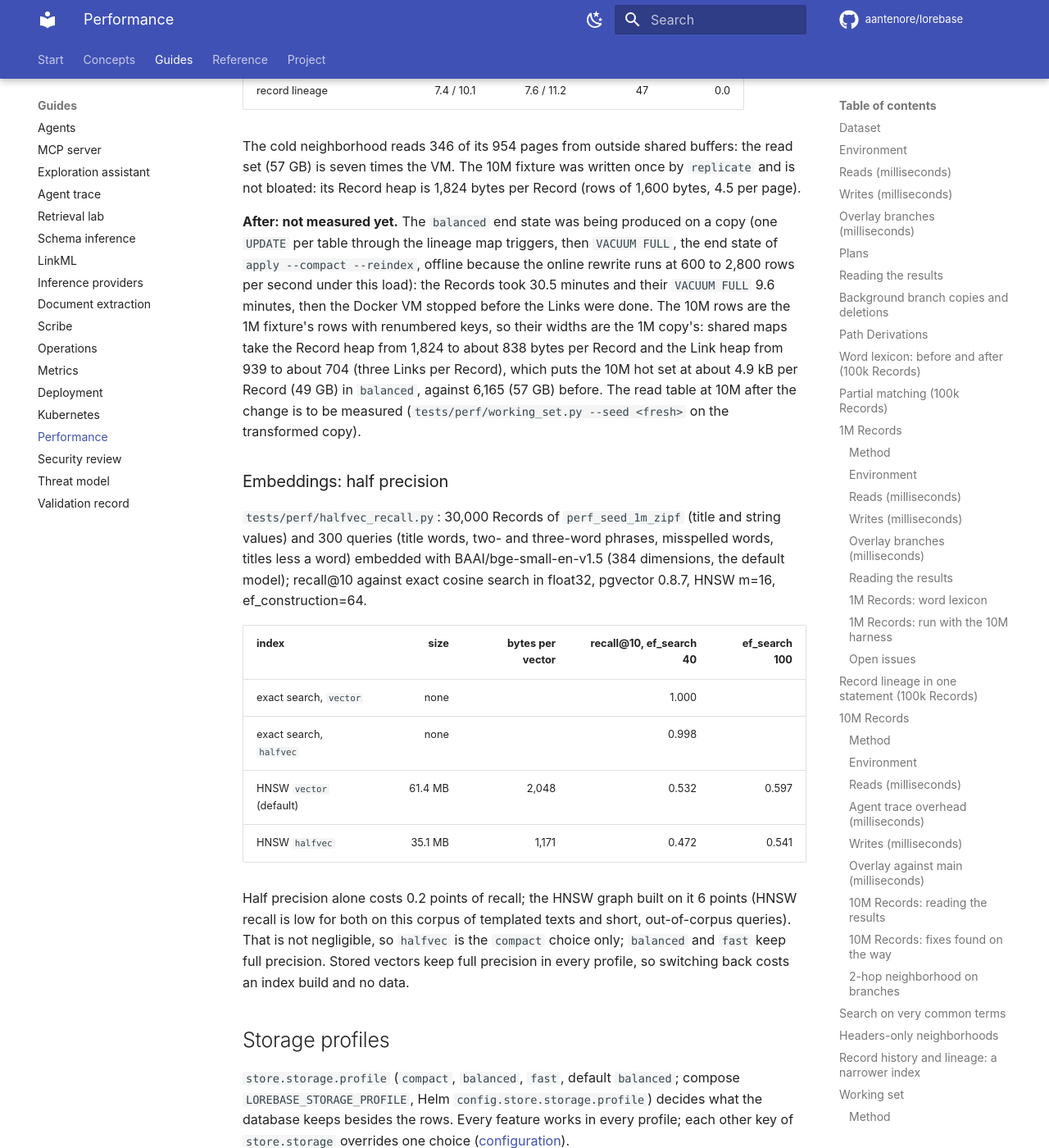
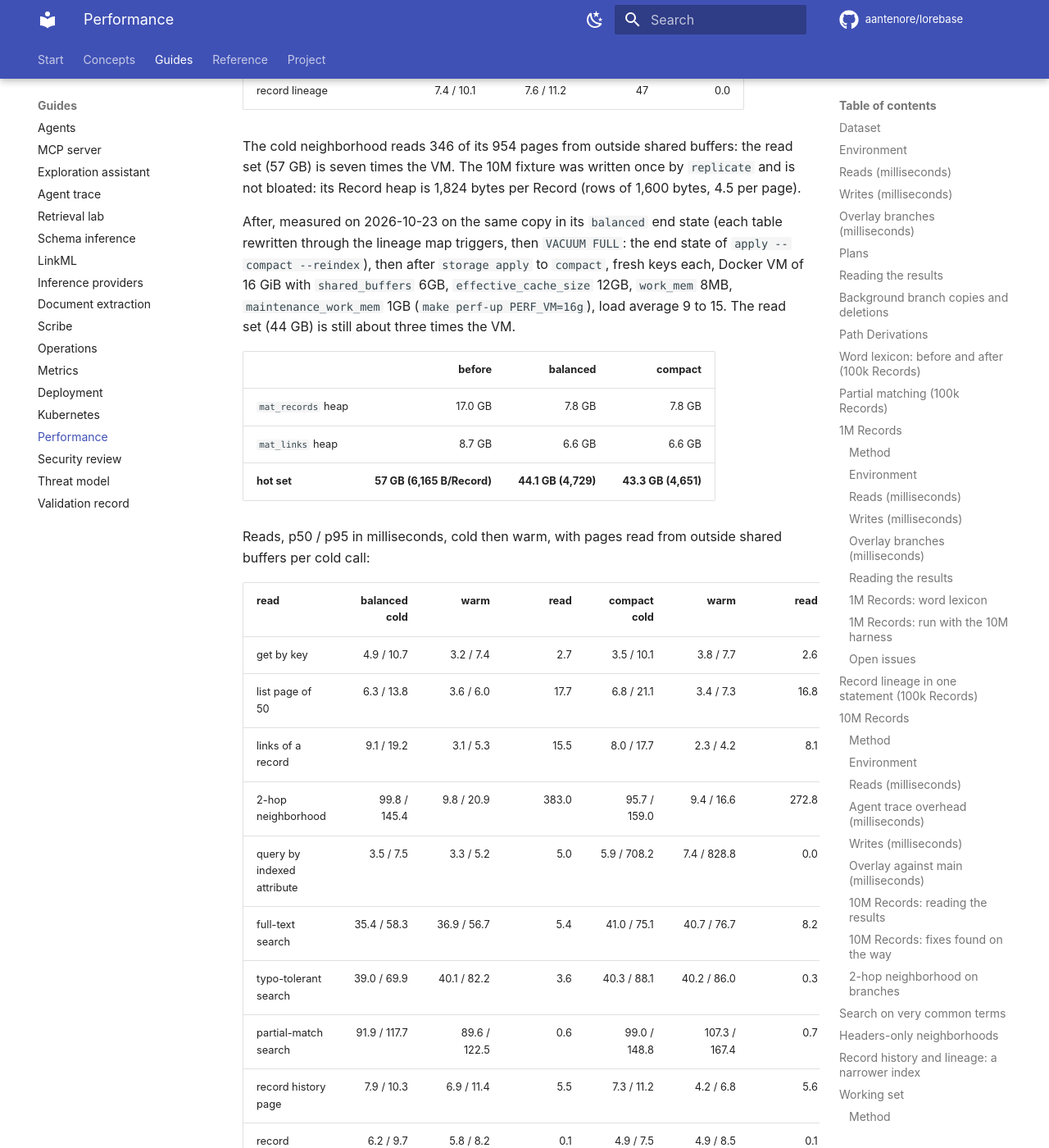
Before and after one commit to aantenore/lorebase, an MkDocs documentation site: the page built from docs/performance.md, in a window 1280 px wide and 1400 px high, scrolled down 37168 px. Shown: the whole window at 82% size. Built offline with MkDocs 1.6.1 and Material for MkDocs 9.7.7, drawn with Linux system fonts in a browser that asks for light colours; comment, search, counter and statistics services are not loaded; some of the changed text lies outside the part shown.

Commit message:
Replace the 10M storage profile estimate with measured sizes, reads and commits

```diff
--- a/docs/performance.md
+++ b/docs/performance.md
@@ -1024,16 +1024,54 @@ The cold neighborhood reads 346 of its 954 pages from outside shared buffers: th
 (57 GB) is seven times the VM. The 10M fixture was written once by `replicate` and is not
 bloated: its Record heap is 1,824 bytes per Record (rows of 1,600 bytes, 4.5 per page).
 
-**After: not measured yet.** The `balanced` end state was being produced on a copy (one
-`UPDATE` per table through the lineage map triggers, then `VACUUM FULL`, the end state of
-`apply --compact --reindex`, offline because the online rewrite runs at 600 to 2,800 rows per
-second under this load): the Records took 30.5 minutes and their `VACUUM FULL` 9.6 minutes,
-then the Docker VM stopped before the Links were done. The 10M rows are the 1M fixture's rows
-with renumbered keys, so their widths are the 1M copy's: shared maps take the Record heap from
-1,824 to about 838 bytes per Record and the Link heap from 939 to about 704 (three Links per
-Record), which puts the 10M hot set at about 4.9 kB per Record (49 GB) in `balanced`, against
-6,165 (57 GB) before. The read table at 10M after the change is to be measured
-(`tests/perf/working_set.py --seed <fresh>` on the transformed copy).
+After, measured on 2026-10-23 on the same copy in its `balanced` end state (each table
+rewritten through the lineage map triggers, then `VACUUM FULL`: the end state of `apply
+--compact --reindex`), then after `storage apply` to `compact`, fresh keys each, Docker VM of
+16 GiB with `shared_buffers` 6GB, `effective_cache_size` 12GB, `work_mem` 8MB,
+`maintenance_work_mem` 1GB (`make perf-up PERF_VM=16g`), load average 9 to 15. The read set
+(44 GB) is still about three times the VM.
+
+| | before | balanced | compact |
+|---|---:|---:|---:|
+| `mat_records` heap | 17.0 GB | 7.8 GB | 7.8 GB |
+| `mat_links` heap | 8.7 GB | 6.6 GB | 6.6 GB |
+| **hot set** | **57 GB (6,165 B/Record)** | **44.1 GB (4,729)** | **43.3 GB (4,651)** |
+
+Reads, p50 / p95 in milliseconds, cold then warm, with pages read from outside shared buffers
+per cold call:
+
+| read | balanced cold | warm | read | compact cold | warm | read |
+|---|---:|---:|---:|---:|---:|---:|
+| get by key | 4.9 / 10.7 | 3.2 / 7.4 | 2.7 | 3.5 / 10.1 | 3.8 / 7.7 | 2.6 |
+| list page of 50 | 6.3 / 13.8 | 3.6 / 6.0 | 17.7 | 6.8 / 21.1 | 3.4 / 7.3 | 16.8 |
+| links of a record | 9.1 / 19.2 | 3.1 / 5.3 | 15.5 | 8.0 / 17.7 | 2.3 / 4.2 | 8.1 |
+| 2-hop neighborhood | 99.8 / 145.4 | 9.8 / 20.9 | 383.0 | 95.7 / 159.0 | 9.4 / 16.6 | 272.8 |
+| query by indexed attribute | 3.5 / 7.5 | 3.3 / 5.2 | 5.0 | 5.9 / 708.2 | 7.4 / 828.8 | 0.0 |
+| full-text search | 35.4 / 58.3 | 36.9 / 56.7 | 5.4 | 41.0 / 75.1 | 40.7 / 76.7 | 8.2 |
+| typo-tolerant search | 39.0 / 69.9 | 40.1 / 82.2 | 3.6 | 40.3 / 88.1 | 40.2 / 86.0 | 0.3 |
+| partial-match search | 91.9 / 117.7 | 89.6 / 122.5 | 0.6 | 99.0 / 148.8 | 107.3 / 167.4 | 0.7 |
+| record history page | 7.9 / 10.3 | 6.9 / 11.4 | 5.5 | 7.3 / 11.2 | 4.2 / 6.8 | 5.6 |
+| record lineage | 6.2 / 9.7 | 5.8 / 8.2 | 0.1 | 4.9 / 7.5 | 4.9 / 8.5 | 0.1 |
+
+- The hot set is 23% smaller than before (4,729 against 6,165 bytes per Record), close to the
+  4.9 kB the 1M widths predicted; `compact` saves another 0.8 GB (the values index and the
+  per-Attribute indexes it leaves out).
+- The cold neighborhood went from 122 to 100 ms at p50 (`balanced`; the before-run had 2 GB of
+  shared buffers and a load of 40 to 75, so part of the gain is the machine).
+- `compact` at 10M: the attribute query scans the Kind (190,000 pages per call, p95 0.7 s,
+  all from shared buffers once read); every other read is as in `balanced`.
+- Producing the end state: the Records rewrite took 30.5 minutes and its `VACUUM FULL` 9.6;
+  the Links rewrite 27 minutes in ten parallel page ranges (WAL-bound at about 24 MB/s, with
+  the maps stored first in one statement so the ranges did not wait for each other's map
+  inserts) and its `VACUUM FULL` 9.4 minutes. `storage apply` to `compact` afterwards took
+  13.5 minutes, almost all of it the rewrite pass checking every page and finding no row left
+  in the other form.
+
+Commits of 1,000 Part updates, six after each read run at load 9 to 13: p50 2,711 ms in
+`balanced`, 2,332 ms in `compact`. Commits are slower at 10M than at 1M in both profiles,
+and `compact` is not slower than `balanced` under the same load: the 2,108 ms of the 1M
+`compact` run was the load (95 to 105) of that run. The six runs are sequential, not
+alternating, as switching profiles at 10M rebuilds the values index.
 
 ### Embeddings: half precision
 
@@ -1123,20 +1161,19 @@ connections, sorts and growth:
 
 Bytes per Record of the agent read set: the core reads (Records, Links and their indexes:
 get, pages, Links, neighborhoods, attribute queries, search) and everything including history
-and lineage. Measured at 1M; at 10M and 100M, the 10M fixture's sizes with the row widths
-measured at 1M (estimates; 100M is ten times 10M).
+and lineage. Measured at 1M and 10M; 100M is ten times 10M (an estimate).
 
 | | compact | balanced | fast |
 |---|---:|---:|---:|
 | core read set, bytes per Record | 2,210 | 2,290 | 3,690 |
 | whole read set, bytes per Record (1M measured) | 5,714 | 5,791 | 7,006 |
-| whole read set, bytes per Record (10M estimate) | 4,860 | 4,940 | 6,350 |
+| whole read set, bytes per Record (10M measured; `fast` estimated) | 4,651 | 4,729 | 6,350 |
 | 1M Records: core / whole read set | 2.2 / 5.5 GB | 2.3 / 5.5 GB | 3.7 / 6.7 GB |
 | 1M Records: memory to keep the whole set resident | 7 GB | 7 GB | 8.5 GB |
-| 10M Records: core / whole read set | 22 / 49 GB | 23 / 49 GB | 37 / 64 GB |
-| 10M Records: memory to keep the whole set resident | 61 GB | 62 GB | 80 GB |
-| 100M Records: core / whole read set | 220 / 486 GB | 229 / 494 GB | 369 / 635 GB |
-| 100M Records: memory to keep the whole set resident | 610 GB | 620 GB | 795 GB |
+| 10M Records: core / whole read set | 22 / 43 GB | 23 / 44 GB | 37 / 64 GB |
+| 10M Records: memory to keep the whole set resident | 54 GB | 55 GB | 80 GB |
+| 100M Records: core / whole read set | 220 / 433 GB | 229 / 440 GB | 369 / 635 GB |
+| 100M Records: memory to keep the whole set resident | 540 GB | 550 GB | 795 GB |
 
 With less memory than the whole read set, history and lineage reads go to disk first; with
 less than the core read set, the neighborhood does. `fast` trades about 60% more memory for
```
Also changed, not shown: docs/validation.md (+6 -3 lines).
